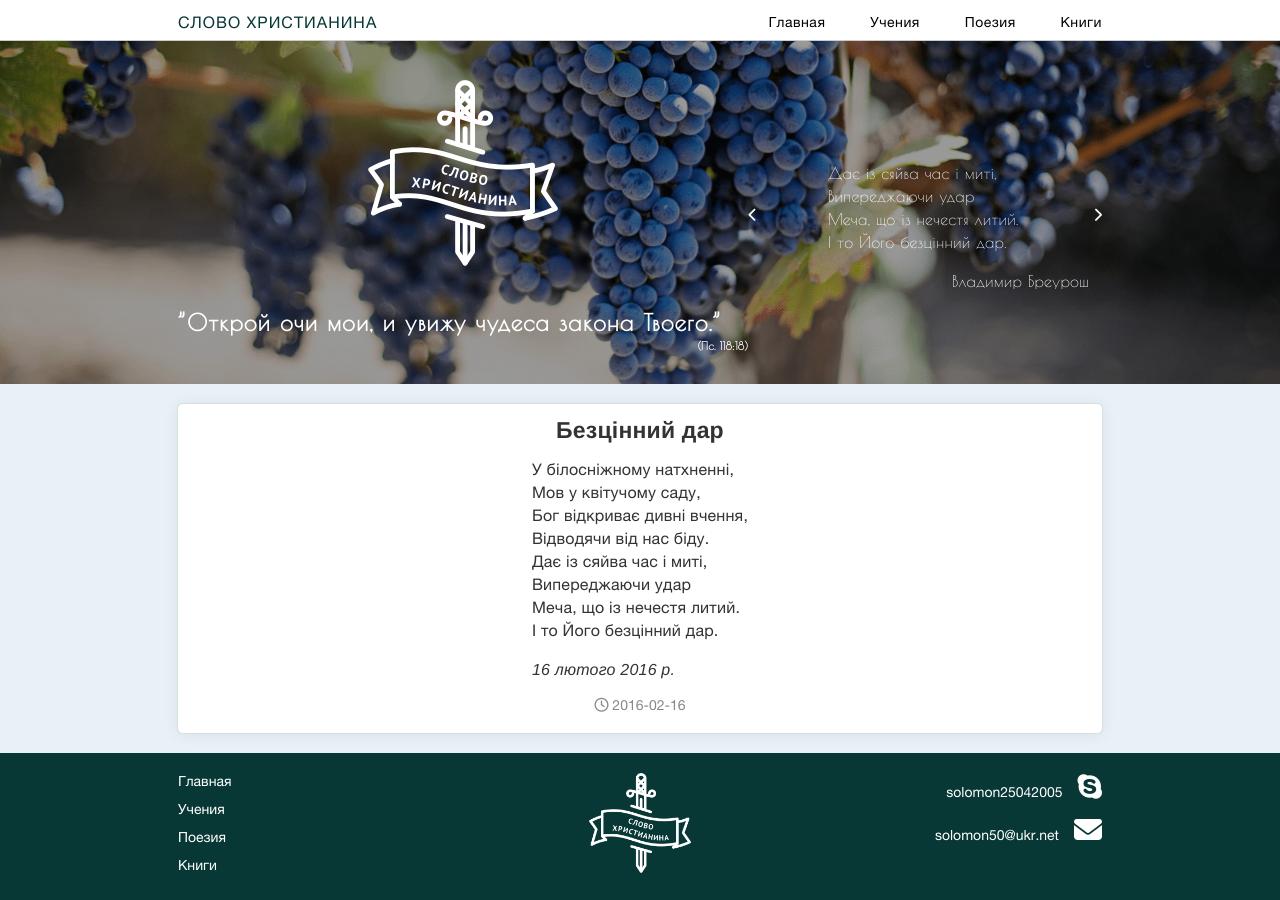
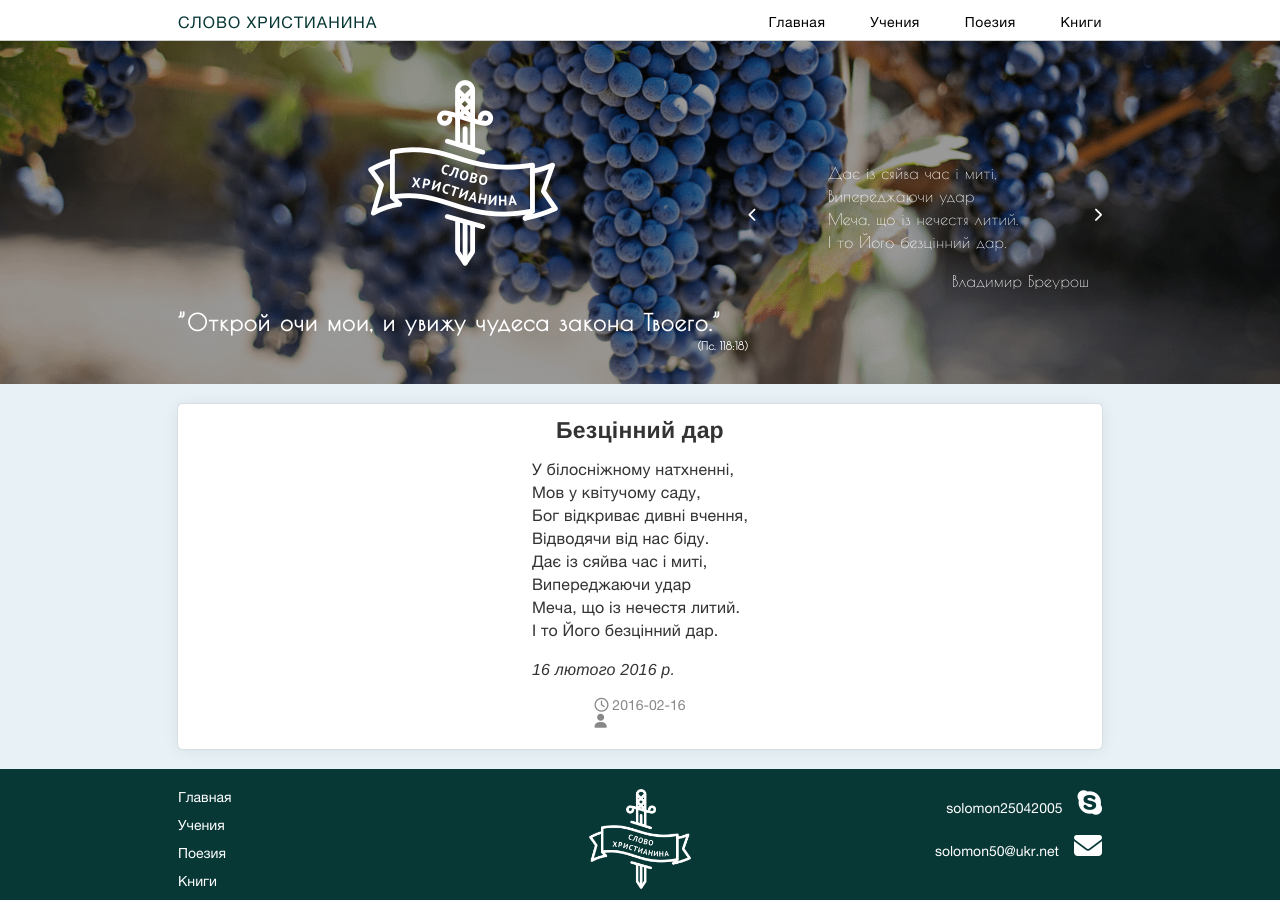
Before and after one commit to slovohrista/slovohrista.github.io, a Jekyll site: the page built from _posts/poetry/2016-02-16-bezcіnnij-dar.md, in a window 1280 px wide and 900 px high. Built offline with Jekyll 4.4.1, drawn with Linux system fonts in a browser that asks for light colours; nearby versions of some CDN libraries; comment, search, counter and statistics services are not loaded.

Commit message:
ups single author

```diff
--- a/_layouts/single.html
+++ b/_layouts/single.html
@@ -17,6 +17,7 @@
                 </div>
                 <div class="details">
                     <div class="date"><i class="fa fa-clock-o" aria-hidden="true"></i> {{ page.date | date: "%Y-%m-%d" }}</div>
+                    <div class="author"><i class="fa fa-user" aria-hidden="true"></i> {{ post.author }}</div>
                 </div>
             </div>
         </article>
```
